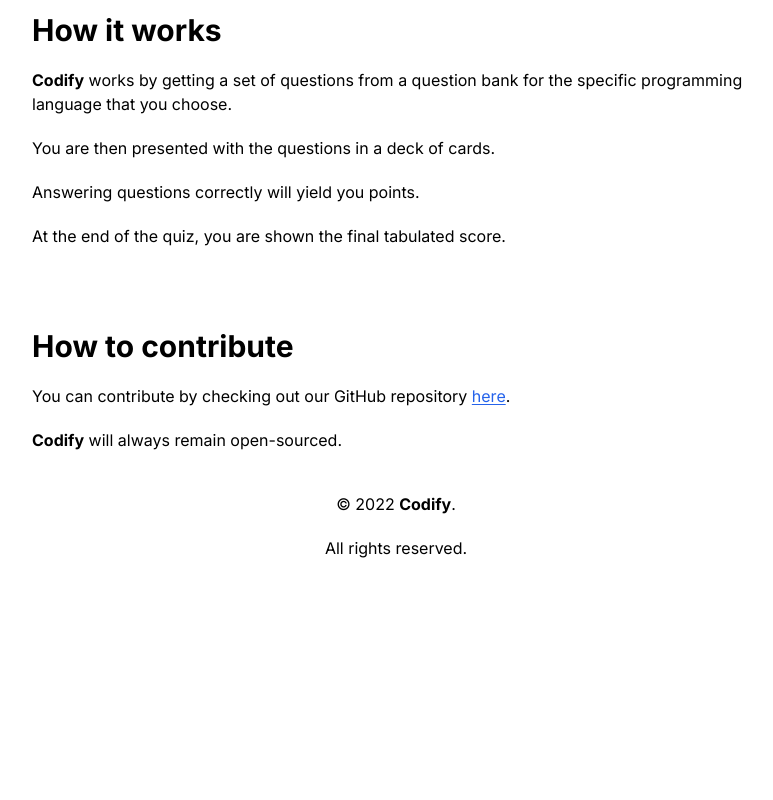
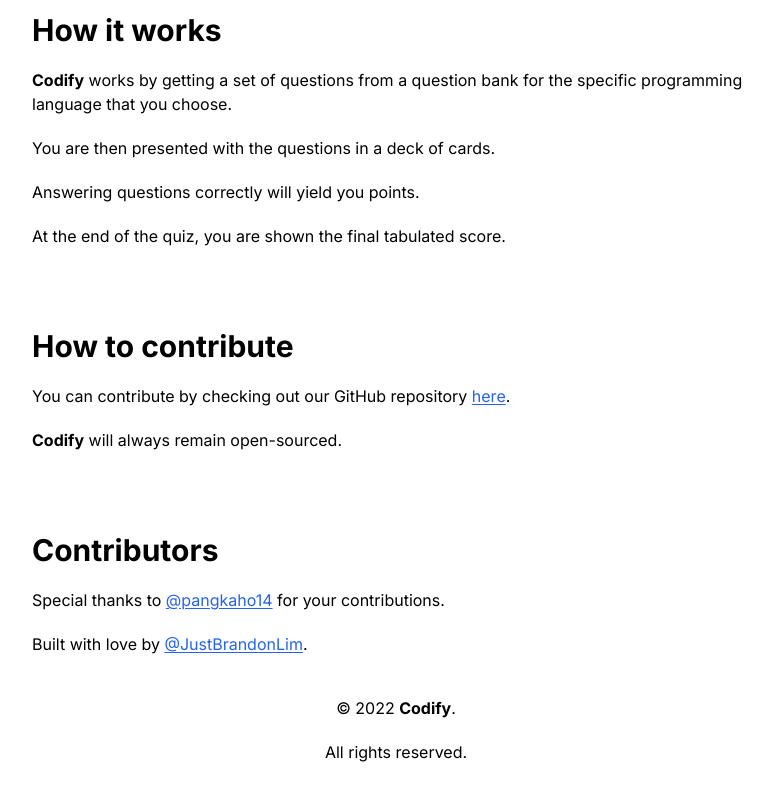
Before and after one commit to JustBrandonLim/codify, a Next.js app: page / in a window 1280 px wide. Shown: the part 676-1476 px from the top of the page, without its empty margins (244-1017 px from the left). Before the commit the page ends 1276 px from the top, so only its background shows below. Built offline with nearby package versions, Linux system fonts and the light colour scheme.

Commit message:
Added Contributions section.

```diff
--- a/data.ts
+++ b/data.ts
@@ -16,7 +16,7 @@
         },
         {
           question: 'How do you convert "JustBrandonLim" to lowercase?',
-          options: ['"JustBrandonLim".toLower()', '"JustBrandonLim".lower()'],
+          options: [".toLower()", ".lower()"],
           answer: 1,
         },
       ],
--- a/pages/index.tsx
+++ b/pages/index.tsx
@@ -86,6 +86,35 @@
           <span className="font-bold">Codify</span> will always remain open-sourced.
         </p>
       </section>
+      <section className="container max-w-3xl p-5 mt-10">
+        <h2 className="mb-5 text-xl font-bold md:text-3xl">Contributors</h2>
+        <p className="mb-5">
+          Special thanks to{" "}
+          <a
+            className="text-blue-600 underline underline-offset-2 hover:text-blue-500"
+            href="https://github.com/pangkaho14"
+            aria-label="@pangkaho14"
+            target="_blank"
+            rel="noopener noreferrer"
+          >
+            @pangkaho14
+          </a>{" "}
+          for your contributions.
+        </p>
+        <p>
+          Built with love by{" "}
+          <a
+            className="text-blue-600 underline underline-offset-2 hover:text-blue-500"
+            href="https://github.com/JustBrandonLim"
+            aria-label="@JustBrandonLim"
+            target="_blank"
+            rel="noopener noreferrer"
+          >
+            @JustBrandonLim
+          </a>
+          .
+        </p>
+      </section>
     </>
   );
 };
--- a/pages/play/[slug].tsx
+++ b/pages/play/[slug].tsx
@@ -45,6 +45,9 @@
             <div className="p-5 rounded-lg shadow-lg bg-neutral-100">
               <h4 className="mb-5 font-bold">Results</h4>
               <p className="mb-5">Total Score: {totalScore}</p>
+              <p className="mb-5">
+                Thank you for using <span className="font-bold">Codify</span>!
+              </p>
               <div className="flex items-center justify-center gap-5">
                 <button
                   className="px-3 py-2 text-white transition-colors duration-300 bg-blue-600 rounded-lg shadow-lg hover:bg-blue-500"
```
